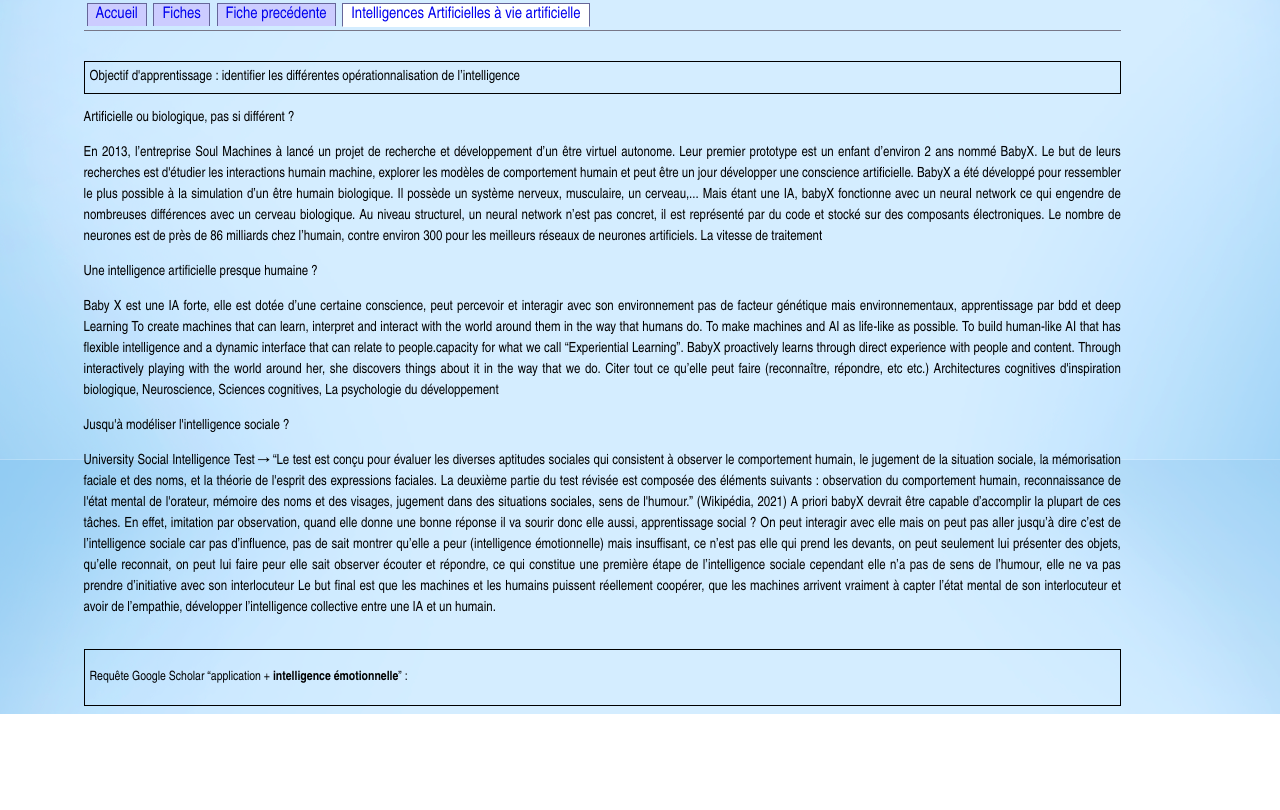
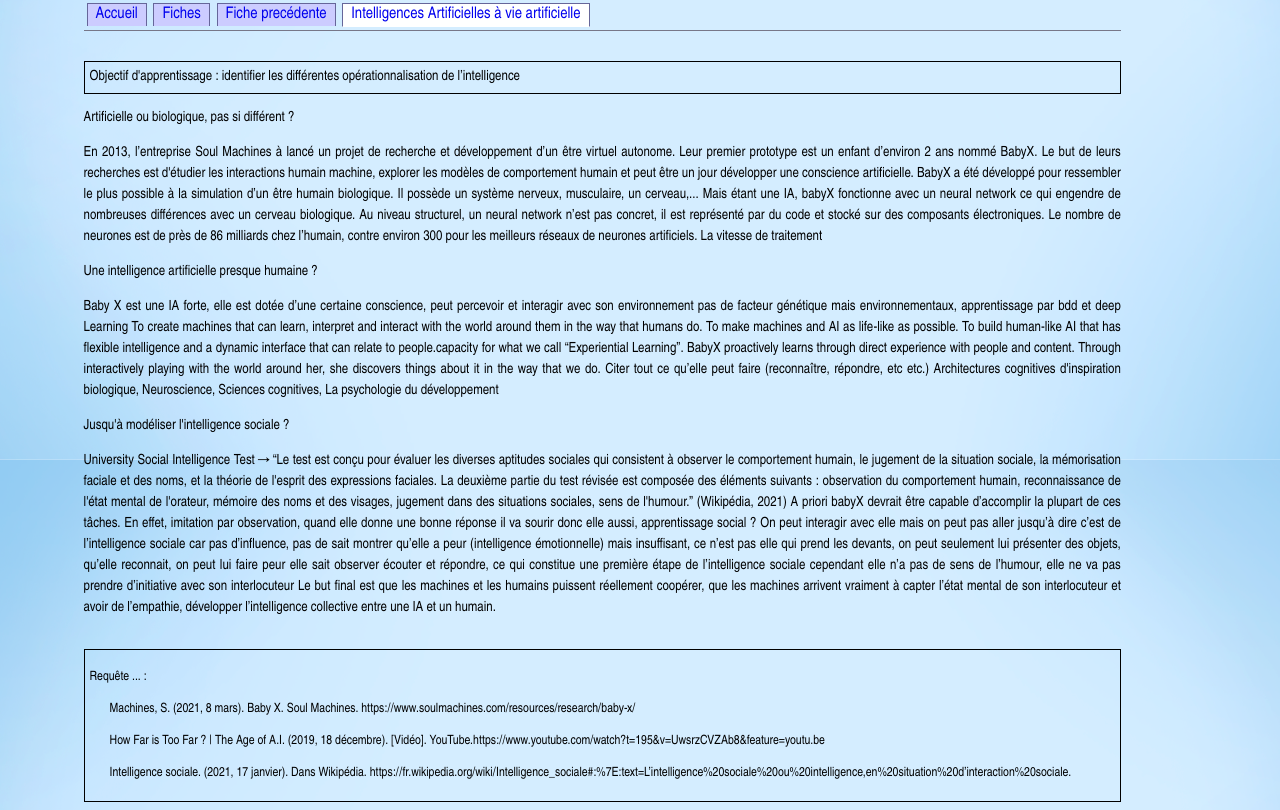
Before and after one commit to ProjetCog/ProjetCog.github.io, a plain HTML site: page F6.html in a window 1280 px wide. Shown: the part 340-1150 px from the top of the page. Before the commit the page ends 1054 px from the top, so only its background shows below. Drawn offline with nearby package versions, Linux system fonts and the light colour scheme.

Commit message:
Update F6.html

```diff
--- a/F6.html
+++ b/F6.html
@@ -70,8 +70,11 @@
 		</p>
 
 		<div class="ressources">
-			<p id="sources">Requête Google Scholar “application + <b>intelligence émotionnelle</b>” : </p>
-			<p id="sources" style="text-indent: 20px"><a href=""></a></p>
+			<p id="sources">Requête ... : </p>
+			<p id="sources" style="text-indent: 20px">Machines, S. (2021, 8 mars). Baby X. Soul Machines. <a href="https://www.soulmachines.com/resources/research/baby-x/"></a>https://www.soulmachines.com/resources/research/baby-x/</p>
+			<p id="sources" style="text-indent: 20px">How Far is Too Far ? | The Age of A.I. (2019, 18 décembre). [Vidéo]. YouTube.<a href="https://www.youtube.com/watch?t=195&v=UwsrzCVZAb8&feature=youtu.be"></a>https://www.youtube.com/watch?t=195&v=UwsrzCVZAb8&feature=youtu.be</p>
+			<p id="sources" style="text-indent: 20px">Intelligence sociale. (2021, 17 janvier). Dans Wikipédia. <a href="https://fr.wikipedia.org/wiki/Intelligence_sociale#:%7E:text=L’intelligence%20sociale%20ou%20intelligence,en%20situation%20d’interaction%20sociale."></a>https://fr.wikipedia.org/wiki/Intelligence_sociale#:%7E:text=L’intelligence%20sociale%20ou%20intelligence,en%20situation%20d’interaction%20sociale.</p>
+
 		</div>
 
 
```
